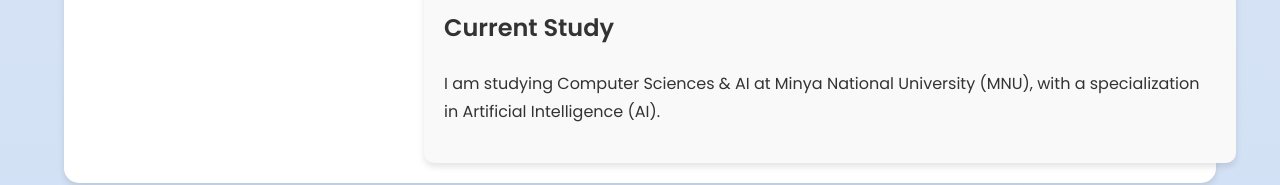
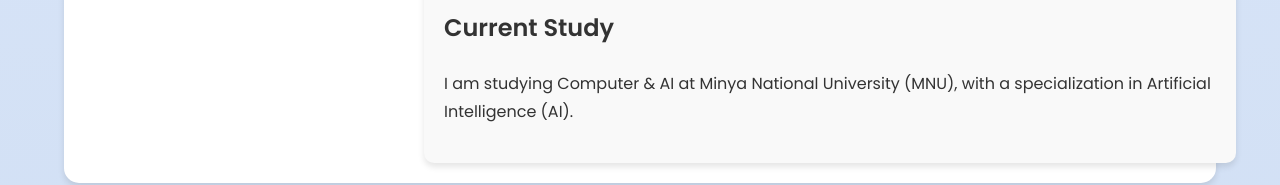
Before and after one commit to abameda/Elshorbagy, a plain HTML site: page index.html in a window 1280 px wide. Shown: the part 894-1079 px from the top of the page. Drawn offline with Linux system fonts and the light colour scheme; no server answers.

Commit message:
Update index.html

```diff
--- a/index.html
+++ b/index.html
@@ -40,7 +40,7 @@
                 </div>
                 <div class="content-section">
                     <h2>Current Study</h2>
-                    <p>I am studying Computer Sciences & AI at Minya National University (MNU), with a specialization in Artificial Intelligence (AI).</p>
+                    <p>I am studying Computer & AI at Minya National University (MNU), with a specialization in Artificial Intelligence (AI).</p>
                 </div>
             </div>
         </div>
```
